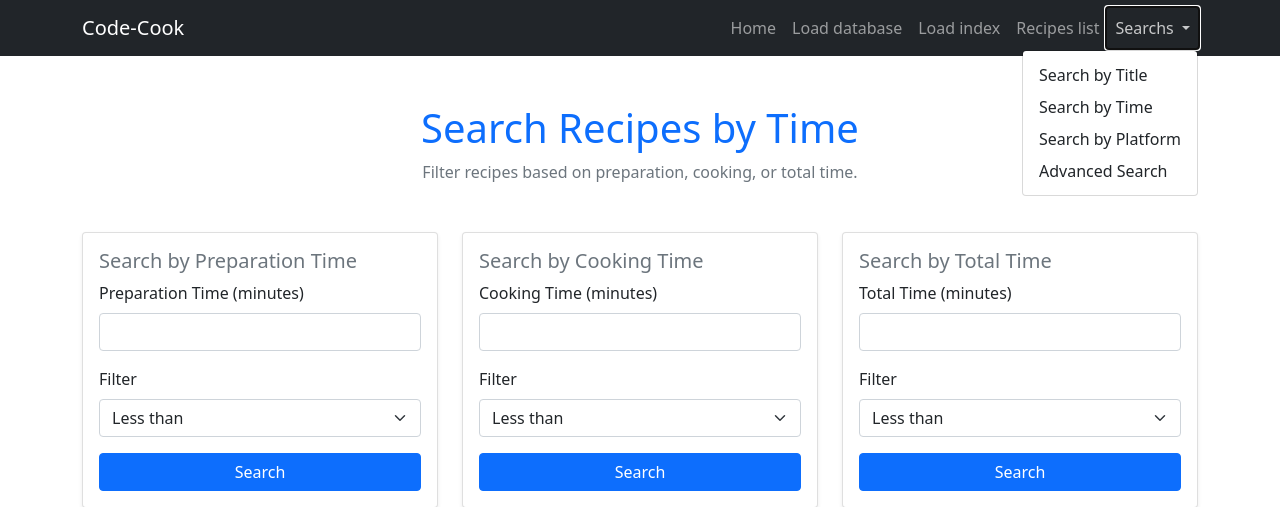
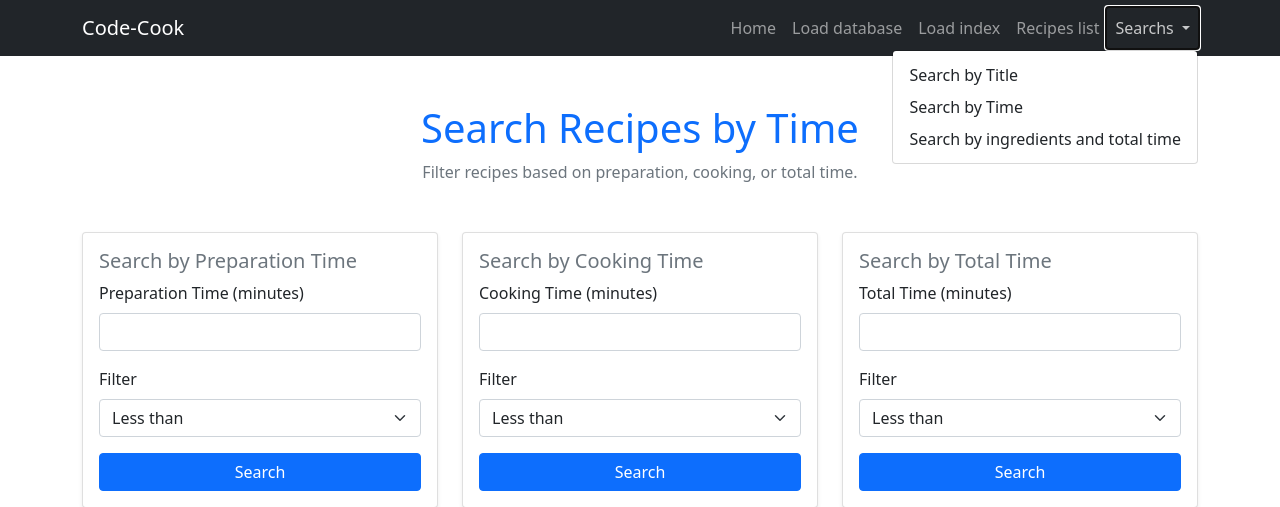
Before and after one commit to davguifer/Code-Cook, a Django app: page /search/search-by-time in a window 1280 px wide, after a click on "Searchs". Shown: the top 507 px of the page. Run offline with Django 5.2, Linux system fonts and the light colour scheme.

Commit message:
[feat] add function of search

```diff
--- a/code_cook_project/code_cook_project/recipes/templates/base.html
+++ b/code_cook_project/code_cook_project/recipes/templates/base.html
@@ -62,8 +62,7 @@
                             <ul class="dropdown-menu dropdown-menu-end" aria-labelledby="navbarDropdown">
                                 <li><a class="dropdown-item" href="{% url 'search_recipes_by_title' %}">Search by Title</a></li>
                                 <li><a class="dropdown-item" href="{% url 'search_recipes_by_time' %}">Search by Time</a></li>
-                                <li><a class="dropdown-item" href="#">Search by Platform</a></li>
-                                <li><a class="dropdown-item" href="#">Advanced Search</a></li>
+                                <li><a class="dropdown-item" href="{% url 'search_recipes_by_ingredients_and_total_time' %}">Search by ingredients and total time</a></li>
                             </ul>
                         </li>
                     </ul>
--- a/code_cook_project/code_cook_project/recipes/templates/search_recipes_by_time.html
+++ b/code_cook_project/code_cook_project/recipes/templates/search_recipes_by_time.html
@@ -82,36 +82,39 @@
     </div>
 
     <!-- Results Section -->
-    {% if results %}
-        <div class="text-center my-5">
-            <h2 class="text-success">Search Results</h2>
-            <p class="text-muted">We found {{ results|length }} recipes matching your search criteria.</p>
-        </div>
+    <div class="container mt-5">
+        {% if recipes %}
+            <h1 class="text-center mb-4 text-primary">
+                Filtered Recipes ({{ recipes|length }})
+            </h1>
             <div class="row">
-            {% for recipe in results %}
+                {% for recipe in recipes %}
                 <div class="col-md-4 mb-4">
                     <div class="card shadow-sm h-100">
                         <div class="card-body">
                             <h5 class="card-title text-secondary">{{ recipe.title }}</h5>
-                        <p><strong>Prep Time:</strong> {{ recipe.prep_time }} mins</p>
-                        <p><strong>Cook Time:</strong> {{ recipe.cook_time }} mins</p>
-                        <p><strong>Total Time:</strong> {{ recipe.total_time }} mins</p>
-                        <p><strong>Difficulty:</strong>
-                            <span class="badge bg-info text-dark">{{ recipe.difficulty }}</span>
-                        </p>
-                        <p><strong>Rating:</strong>
-                            <span class="text-warning">&#9733;</span> {{ recipe.rating }}/5
-                            ({{ recipe.num_reviews }} reviews)
-                        </p>
+                            <p><strong>Servings:</strong> {{ recipe.servings }}</p>
+                            <p><strong>Prep Time:</strong> {{ recipe.prep_time }} minutes</p>
+                            <p><strong>Cook Time:</strong> {{ recipe.cook_time }} minutes</p>
+                            <p><strong>Total Time:</strong> {{ recipe.total_time }} minutes</p>
+                            <p><strong>Difficulty:</strong> <span class="badge bg-info text-dark">{{ recipe.difficulty }}</span></p>
+                            <p><strong>Rating:</strong> <span class="text-warning">&#9733; {{ recipe.rating }}</span>/5 ({{ recipe.num_reviews }} reviews)</p>
+                            <p><strong>Ingredients:</strong></p>
+                            <ul>
+                                {% for ingredient in recipe.ingredients_list %}
+                                <li>{{ ingredient }}</li>
+                                {% endfor %}
+                            </ul>
                         </div>
                     </div>
                 </div>
                 {% endfor %}
             </div>
         {% elif request.GET %}
-        <div class="text-center mt-5">
-            <p class="text-muted">Sorry, we couldn't find any recipes matching your criteria. Please try again with different filters.</p>
+            <div class="col-12">
+                <p class="text-center text-muted">No recipes found for the specified filter.</p>
             </div>
         {% endif %}
     </div>
+</div>
 {% endblock %}
--- a/code_cook_project/code_cook_project/recipes/urls.py
+++ b/code_cook_project/code_cook_project/recipes/urls.py
@@ -1,6 +1,6 @@
 from django.urls import path
 from . import views
-from recipes.whoosh_config.whoosh_config import load_index, search_recipes_by_title, search_recipes_by_time, search_recipes_by_cooking_time, search_recipes_by_prep_time, search_recipes_by_total_time
+from recipes.whoosh_config.whoosh_config import load_index, search_recipes_by_title, search_recipes_by_time, search_recipes_by_cooking_time, search_recipes_by_prep_time, search_recipes_by_total_time, search_recipes_by_ingredients_and_total_time
 
 urlpatterns = [
     path('', views.home, name='home'),
@@ -12,5 +12,6 @@ urlpatterns = [
     path('search/search-by-prep-time', search_recipes_by_prep_time, name='search_recipes_by_prep_time'),
     path('search/search-by-cook-time', search_recipes_by_cooking_time, name='search_recipes_by_cooking_time'),
     path('search/search-by-total-time', search_recipes_by_total_time, name='search_recipes_by_total_time'),
+    path('search/search-by-ingredients-and-total-time', search_recipes_by_ingredients_and_total_time, name='search_recipes_by_ingredients_and_total_time'),
 
 ]
--- a/code_cook_project/code_cook_project/recipes/views.py
+++ b/code_cook_project/code_cook_project/recipes/views.py
@@ -20,7 +20,6 @@ def load_data(request):
     recipes_saves = 0
     errors = []
     page = 1
-    cont = 0
 
     # Delete all the recipes in the database
     Recipes.objects.all().delete()
--- a/code_cook_project/code_cook_project/recipes/whoosh_config/whoosh_config.py
+++ b/code_cook_project/code_cook_project/recipes/whoosh_config/whoosh_config.py
@@ -1,8 +1,8 @@
+from whoosh.query import NumericRange, And, Or, Term
 import shutil
 from whoosh.index import create_in, open_dir, EmptyIndexError
 from whoosh.fields import Schema, TEXT, ID, NUMERIC
 from whoosh.qparser import MultifieldParser, OrGroup
-from whoosh.query import Term, NumericRange
 from django.shortcuts import redirect, render
 from django.contrib import messages
 from django.http import JsonResponse
@@ -146,7 +146,7 @@ def search_recipes_by_cooking_time(request):
                         "ingredients_list": result.get("ingredients", "").split(","),
                     })
 
-            return render(request, "recipes_list_by_time.html", {
+            return render(request, "search_recipes_by_time.html", {
                 "recipes": results_list,
                 "filter_time": cook_time,
                 "comparator": filter_cook
@@ -162,7 +162,7 @@ def search_recipes_by_cooking_time(request):
     else:
         print("No valid search was submitted")
 
-    return render(request, "recipes_list_by_time.html", {
+    return render(request, "search_recipes_by_time.html", {
         "recipes": results_list,
         "error": error_message
     })
@@ -214,7 +214,7 @@ def search_recipes_by_prep_time(request):
                         "ingredients_list": result.get("ingredients", "").split(","),
                     })
 
-            return render(request, "recipes_list_by_time.html", {
+            return render(request, "s.html", {
                 "recipes": results_list,
                 "filter_time": prep_time,
                 "comparator": filter_prep
@@ -230,7 +230,7 @@ def search_recipes_by_prep_time(request):
     else:
         print("No valid search was submitted")
 
-    return render(request, "recipes_list_by_time.html", {
+    return render(request, "search_recipes_by_time.html", {
         "recipes": results_list,
         "error": error_message
     })
@@ -282,7 +282,7 @@ def search_recipes_by_total_time(request):
                         "ingredients_list": result.get("ingredients", "").split(","),
                     })
 
-            return render(request, "recipes_list_by_time.html", {
+            return render(request, "search_recipes_by_time.html", {
                 "recipes": results_list,
                 "filter_time": total_time,
                 "comparator": filter_total
@@ -298,32 +298,86 @@ def search_recipes_by_total_time(request):
     else:
         print("No valid search was submitted")
 
-    return render(request, "recipes_list_by_time.html", {
+    return render(request, "search_recipes_by_time.html", {
         "recipes": results_list,
         "error": error_message
     })
 
 
-def buscar_recetas_por_ingrediente(request):
+
+'''SEARCH RECIPES BY INGREDIENTS'''
+def search_recipes_by_ingredients_and_total_time(request):
+    results_list = []
+    error_message = None
+
     if request.method == "GET":
-        ingrediente = request.GET.get("ingrediente", "")
+        ingredients_query = request.GET.get("ingredients", "").strip().lower()
+        total_time_str = request.GET.get("total_time", "").strip()
+        filter_total = request.GET.get("filter_total", "").strip()
+        print(request.GET)
         index_dir = os.path.join(os.path.dirname(__file__), 'index')
-        ix = open_dir(index_dir)
-        results_list = []
 
-        with ix.searcher() as searcher:
-            query = Term("ingredients", ingrediente)
-            results = searcher.search(query)
+        try:
+            ix = open_dir(index_dir)
+            with ix.searcher() as searcher:
+                combined_query = []
+                if ingredients_query:
+                    ingredients_list = [ingredient.strip() for ingredient in ingredients_query.split(",")]
+                    ingredients_subqueries = []
+                    for ingredient in ingredients_list:
+                        ingredient_parser = QueryParser("ingredients", schema=ix.schema)
+                        ingredients_subqueries.append(ingredient_parser.parse(f'*{ingredient}*'))
+                    if ingredients_subqueries:
+                        combined_ingredients_query = ingredients_subqueries[0]
+                        for subquery in ingredients_subqueries[1:]:
+                            combined_ingredients_query &= subquery
+                        combined_query.append(combined_ingredients_query)
 
-            for result in results:
-                results_list.append({
-                    "title": result["title"],
-                    "servings": result["servings"],
-                    "ingredients": result["ingredients"],
-                    "prep_time": result["prep_time"],
-                    "difficulty": result["difficulty"],
-                    "url": result["url"]
-                })
+                if total_time_str and filter_total:
+                    if not total_time_str.isdigit():
+                        raise ValueError("Total time must be a valid integer.")
+                    total_time = int(total_time_str)
 
-        return JsonResponse({"results": results_list})
-    return render(request, "buscar_recetas_por_ingrediente.html")
+                    if filter_total not in ["lt", "gt", "eq"]:
+                        raise ValueError("The comparison filter is invalid. Use: lt, gt, or eq.")
+
+                    if filter_total == "gt":
+                        time_subquery = NumericRange("total_time", total_time + 1, None)
+                    elif filter_total == "lt":
+                        time_subquery = NumericRange("total_time", None, total_time - 1)
+                    elif filter_total == "eq":
+                        time_subquery = NumericRange("total_time", total_time, total_time)
+
+                    combined_query.append(time_subquery)
+
+                if combined_query:
+                    final_query = combined_query[0]
+                    for subquery in combined_query[1:]:
+                        final_query &= subquery
+
+                    results = searcher.search(final_query, limit=None)
+
+                    for result in results:
+                        results_list.append({
+                            "title": result.get("title", "Unknown Title"),
+                            "servings": result.get("servings", "N/A"),
+                            "prep_time": result.get("prep_time", "N/A"),
+                            "cook_time": result.get("cook_time", "N/A"),
+                            "total_time": result.get("total_time", "N/A"),
+                            "difficulty": result.get("difficulty", "N/A"),
+                            "rating": result.get("rating", "N/A"),
+                            "num_reviews": result.get("num_reviews", "N/A"),
+                            "ingredients_list": result.get("ingredients", "").split(","),
+                        })
+
+        except ValueError as ve:
+            print(f"Value error: {ve}")
+            error_message = str(ve)
+        except Exception as e:
+            print(f"General error: {e}")
+            error_message = f"An error occurred: {str(e)}"
+
+    return render(request, "search_recipes_by_ingredients_and_total_time.html", {
+        "recipes": results_list,
+        "error": error_message,
+    })
```
Also changed, not shown: code_cook_project/code_cook_project/recipes/templates/recipes_list_by_time.html (deleted, +0 -39 lines), code_cook_project/code_cook_project/recipes/templates/search_recipes_by_ingredients_and_total_time.html (added, +73 -0 lines). Lines whose indentation alone changed are shown as unchanged.
